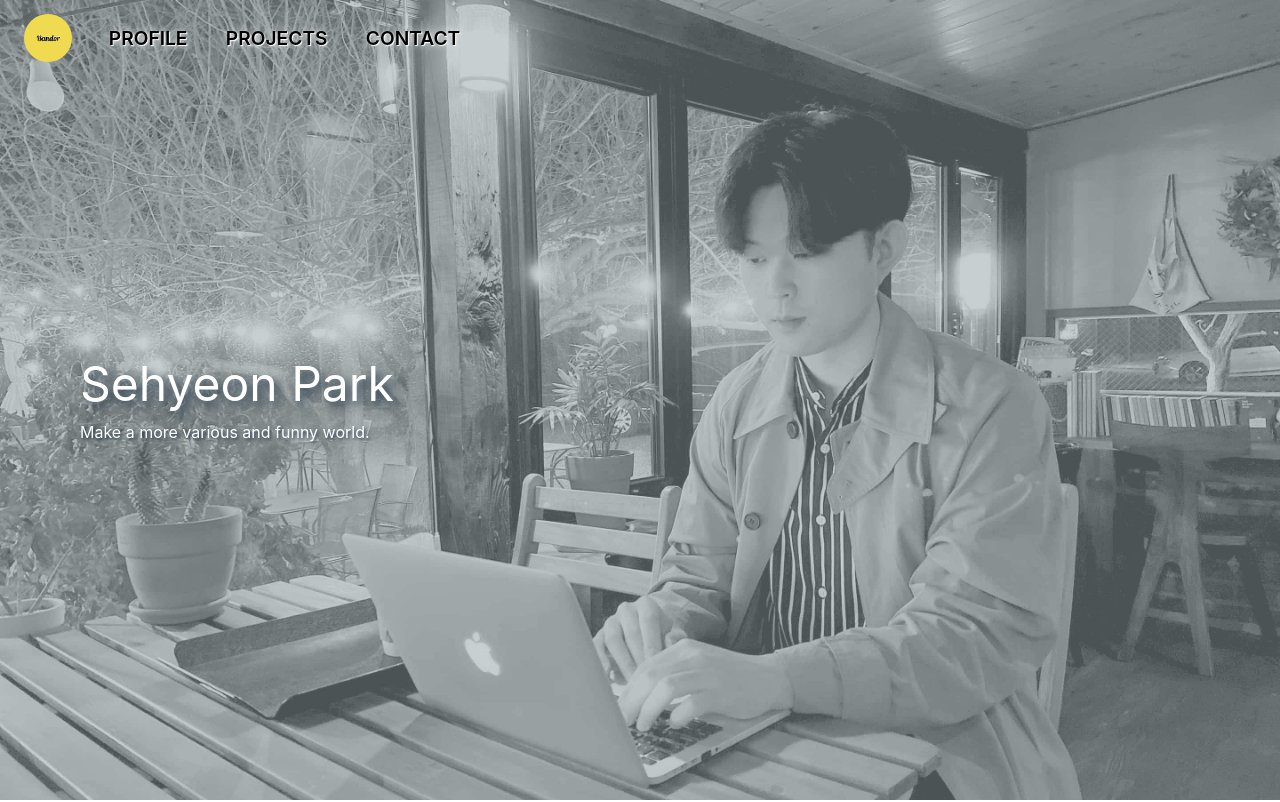
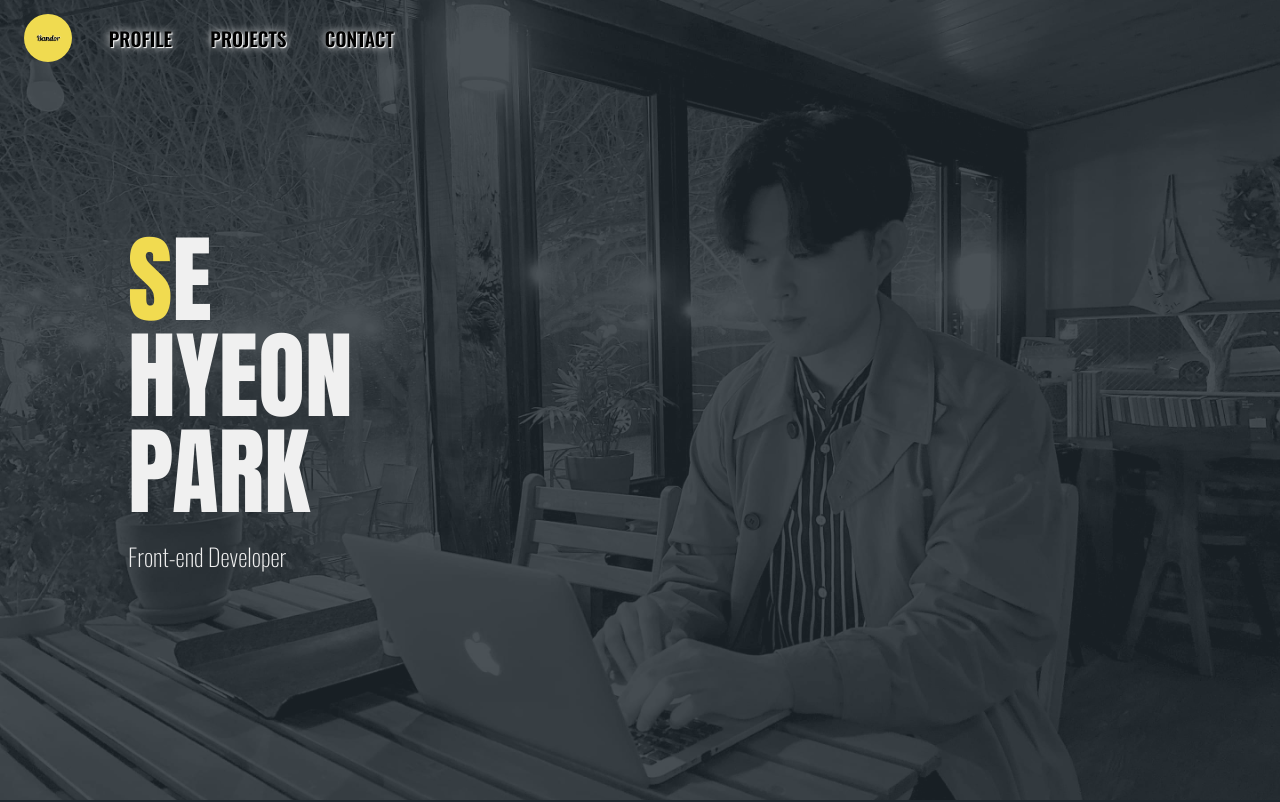
Before and after one commit to Keeper991/portfolio, a React (Create React App) app: page / in a window 1280 px wide. Shown: the top 802 px of the page. Built offline with nearby package versions, Linux system fonts and the light colour scheme.

Commit message:
update: main design

```diff
--- /dev/null
+++ b/src/Components/Consts.js
@@ -0,0 +1,5 @@
+export const COLORS = {
+  accent: "#F1DB50",
+  black: "#1e272e",
+  white: "#f0f0f0",
+};
--- a/src/Components/GlobalStyles.js
+++ b/src/Components/GlobalStyles.js
@@ -9,7 +9,7 @@ const GlobalStyle = createGlobalStyle`
   }
 
   body {
-    font-family: -apple-system, BlinkMacSystemFont, 'Segoe UI', Roboto, Oxygen, Ubuntu, Cantarell, 'Open Sans', 'Helvetica Neue', sans-serif;
+    font-family: 'Oswald', -apple-system, BlinkMacSystemFont, 'Segoe UI', Roboto, Oxygen, Ubuntu, Cantarell, 'Open Sans', 'Helvetica Neue', sans-serif;
     width: 100vw;
   }
 `;
--- a/src/Components/Section.js
+++ b/src/Components/Section.js
@@ -1,19 +1,27 @@
 import styled from "styled-components";
 import PropTypes from "prop-types";
+import { COLORS } from "Components/Consts";
 
 const Container = styled.div.attrs((props) => ({
   id: props.id,
 }))`
   width: 100%;
-  background: ${(prop) => (prop.bg ? prop.bg : "inherit")};
+  background: ${(prop) => (prop.bg ? prop.bg : COLORS.black)};
+  background-size: cover;
+  background-attachment: fixed;
   display: flex;
   flex-direction: column;
   justify-content: center;
   align-items: center;
   padding: 10em 0;
+  color: ${COLORS.white};
 `;
 
 const Title = styled.span`
+  font-family: "Anton", sans-serif;
+  ::first-letter {
+    color: ${COLORS.accent};
+  }
   font-size: 3rem;
   border-bottom: solid #7f8c8d 2px;
   padding: 0.1em 0;
--- a/src/Routes/Intro.js
+++ b/src/Routes/Intro.js
@@ -1,5 +1,6 @@
 import styled from "styled-components";
 import bgImage from "Images/bg_intro.jpg";
+import { COLORS } from "Components/Consts";
 
 const Container = styled.div.attrs((props) => ({ id: props.id }))`
   width: 100vw;
@@ -7,11 +8,10 @@ const Container = styled.div.attrs((props) => ({ id: props.id }))`
   display: flex;
   flex-direction: column;
   justify-content: center;
-  background-color: #95a5a6;
-  color: white;
-  padding: 0 5em;
-  position: relative;
-  z-index: 1;
+  padding-left: 10%;
+  color: ${COLORS.white};
+  background-color: ${COLORS.black};
+  z-index: -1;
   ::before {
     position: absolute;
     content: "";
@@ -22,28 +22,38 @@ const Container = styled.div.attrs((props) => ({ id: props.id }))`
     background-image: url(${bgImage});
     background-position: center center;
     background-size: cover;
-    opacity: 0.5;
-    z-index: -1;
+    background-attachment: fixed;
+    opacity: 0.2;
+    z-index: -2;
   }
 `;
 
 const Title = styled.div`
-  font-size: 3rem;
-  text-shadow: 0.1em 0.1em 0.2em #2c3e50;
+  font-family: "Anton", sans-serif;
+  text-transform: uppercase;
+  font-size: 6rem;
+  ::first-letter {
+    color: ${COLORS.accent};
+  }
 `;
 
 const Desc = styled.p`
+  font-weight: 200;
+  font-size: 1.5rem;
   margin-top: 1em;
-  text-shadow: 0.1em 0.1em 0.2em #2c3e50;
 `;
 
 const Intro = () => (
-  <>
-    <Container id="#">
-      <Title>Sehyeon Park</Title>
-      <Desc>Make a more various and funny world.</Desc>
-    </Container>
-  </>
+  <Container id="#">
+    <Title>
+      Se
+      <br />
+      hyeon
+      <br />
+      Park
+    </Title>
+    <Desc>Front-end Developer</Desc>
+  </Container>
 );
 
 export default Intro;
```
Also changed, not shown: public/manifest.json, 1 other file (tests, documents, lock files or other folders).
